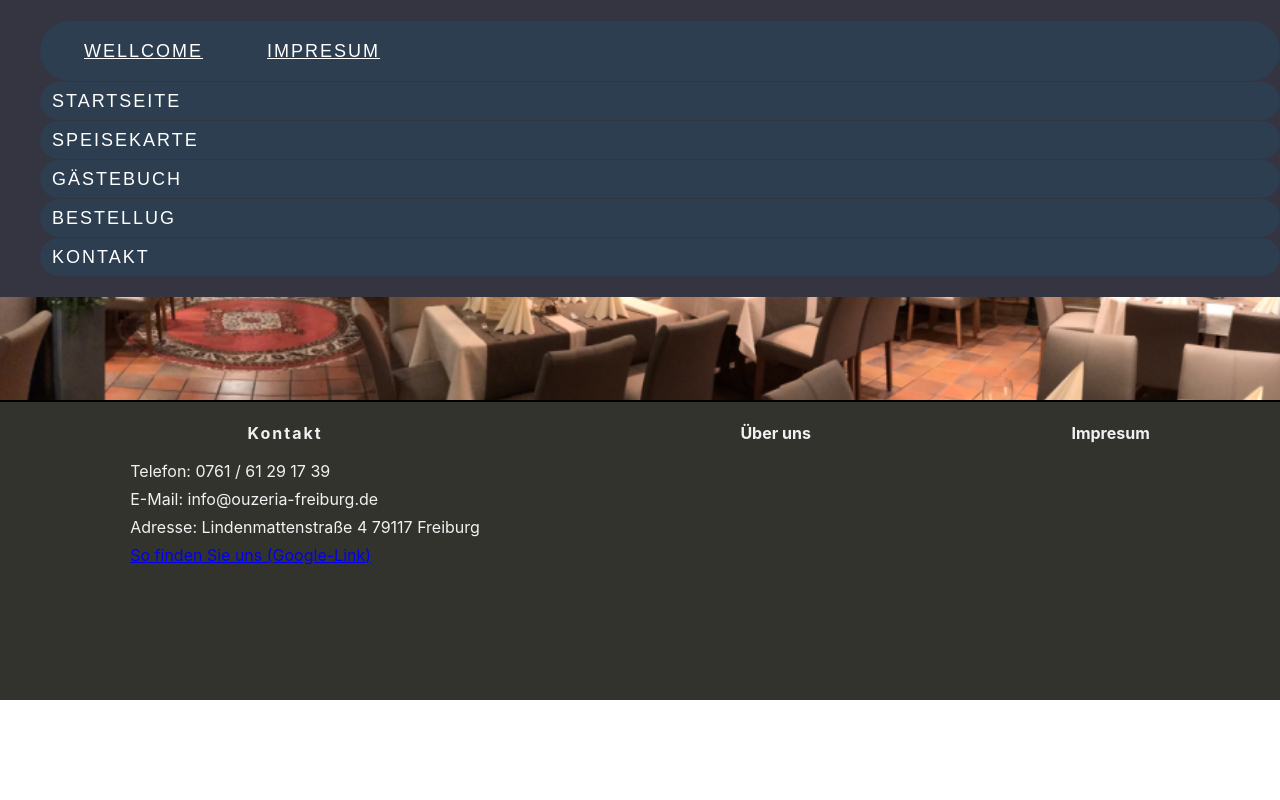
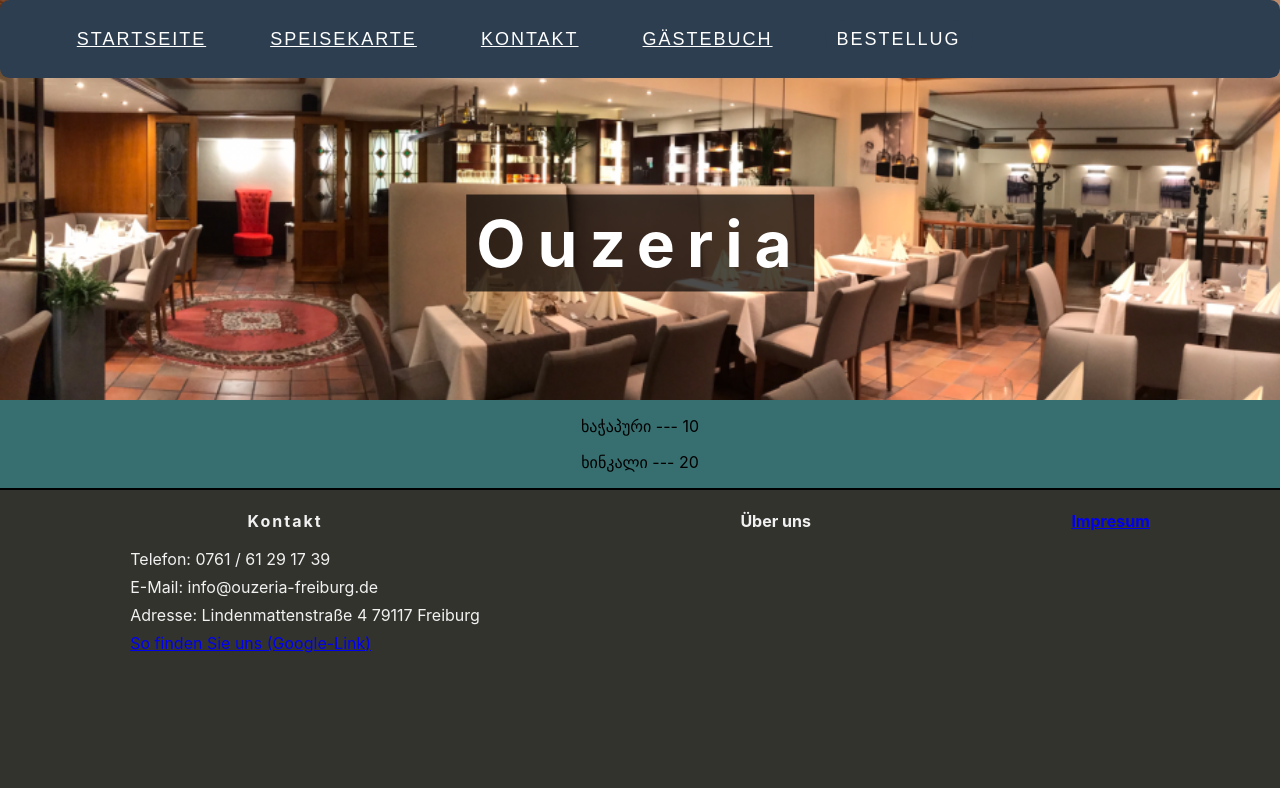
Before and after one commit to TchumburidzG/putz_firma, a React (Create React App) app: page /menu in a window 1280 px wide. Built offline with nearby package versions, Linux system fonts and the light colour scheme.

Commit message:
adding naviagtion pages

```diff
--- a/src/App.js
+++ b/src/App.js
@@ -4,7 +4,9 @@ import Footer from "./components/Footer/Footer";
 import Impresum from './components/Impresum/Impresum';
 import Header from './components/header';
 import Route from './components/route';
-
+import GustBook from './components/GustBook/gustBook';
+import Contact from './components/contact';
+import Menu from './components/menu';
 function App() {
   return (
     <div className="App">
@@ -15,6 +17,15 @@ function App() {
       <Route path={'/impresum'}>
         <Impresum />
       </Route>
+      <Route path={'/gustBook'}>
+        <GustBook />
+      </Route>
+      <Route path={'/contact'}>
+        <Contact />
+      </Route>
+      <Route path={'/menu'}>
+        <Menu />
+      </Route>
       <Footer />
     </div>
   );
--- a/src/components/Footer/Footer.js
+++ b/src/components/Footer/Footer.js
@@ -1,6 +1,6 @@
 import "./footer.css"
-//import Impresum from "../Impresum/Impresum";
-
+import Impresum from "../Impresum/Impresum";
+import Link from "../link";
 
 function Footer() {
   return (
@@ -18,14 +18,17 @@ function Footer() {
                   So finden Sie uns (Google-Link)
                 </a>
               </p>
-
           </div>
         </div>
         <div className="about-us">
           <h4 className="footer-titles">Über uns</h4>
         </div>
         <div className="impresum">
-          <h4 className="footer-titles">Impresum</h4>
+          <h4 className="footer-titles">
+            <Link key={Impresum} to={'/impresum'} >
+              {'Impresum'}
+            </Link>
+          </h4>
         </div>
       </div>
     </div>
--- /dev/null
+++ b/src/components/GustBook/gustBook.js
@@ -0,0 +1,11 @@
+import React from "react";
+
+function GustBook() {
+  return (
+    <div>
+      user comments
+    </div>
+  )
+};
+
+export default GustBook;
--- a/src/components/Impresum/Impresum.js
+++ b/src/components/Impresum/Impresum.js
@@ -1,6 +1,9 @@
 import "./impresum.css"
-
+import { useEffect } from "react";
 function Impresum() {
+  useEffect(()=>{
+    window.scrollTo({ top: 0, left: 0, behavior: 'smooth' });
+  })
   return (
     <div className="impresum-container">
       <h3>Impresum</h3>
--- a/src/components/Wellcome/Wellcome.js
+++ b/src/components/Wellcome/Wellcome.js
@@ -5,7 +5,7 @@ function Wellcome (){
 
     return (
         <div className="wellcome-container">
-           <h3 className="wellcome-title">Herzlich gg willkommen in der Ouzeria</h3>
+           <h3 className="wellcome-title">Herzlich willkommen in der Ouzeria</h3>
            <div className="wellcome-text-container">
                 <p className="text-container">
                     Wir laden Sie ein zu einem kulinarischen Streifzug
--- /dev/null
+++ b/src/components/contact.js
@@ -0,0 +1,29 @@
+function Contact() {
+  return (
+    <div>
+
+      <div className="contact-info">
+        <p>Telefon: 0761 / 61 29 17 39 </p>
+        <p>E-Mail: info@ouzeria-freiburg.de</p>
+        <p>Adresse: Lindenmattenstraße 4 79117 Freiburg </p>
+        <p>
+          <a href="https://maps.app.goo.gl/4La83NfXsCmuoJLy5" target='_blank' rel='noopener noreferrer'>
+            So finden Sie uns (Google-Link)
+          </a>
+        </p>
+
+      </div>
+
+      <div className="google-maps">
+        <div className="name-maps">Finde uns auf Google maps</div>
+        <iframe className="besika"
+          allowfullscreen="true"
+          loading="eager"
+          referrerpolicy="no-referrer-when-downgrade"
+          src="https://www.google.com/maps/embed?pb=!1m18!1m12!1m3!1d4966.388503017338!2d7.892806100651802!3d47.981225572516465!2m3!1f0!2f0!3f0!3m2!1i1024!2i768!4f13.1!3m3!1m2!1s0x47911d25c5127fbf%3A0xdb0509407fcafccb!2sOuzeria!5e1!3m2!1ska!2sde!4v1702056973203!5m2!1ska!2sde">
+        </iframe>
+      </div>
+    </div>
+  )
+};
+export default Contact;
--- a/src/components/header.js
+++ b/src/components/header.js
@@ -4,11 +4,12 @@ import headerImg from "../assets/images/header.png";
 import Link from './link';
 
 function Header() {
-  const [scrollY, setScrollY] = useState(0);
 
   const links = [
-    { label: 'Wellcome', path: '/' },
-    { label: 'Impresum', path: '/impresum' },
+    { label: 'Startseite', path: '/' },
+    { label: 'Speisekarte', path: '/menu' },
+    { label: 'Kontakt', path: '/contact' },
+    { label: 'Gästebuch', path: '/gustBook' },
   ];
 
   const renderedLinks = links.map((link) => {
@@ -22,45 +23,17 @@ function Header() {
     );
   });
 
-
-  const handleScroll = () => {
-    setScrollY(window.scrollY);
-  };
-
-  useEffect(() => {
-    window.addEventListener('scroll', handleScroll);
-    return () => {
-      window.removeEventListener('scroll', handleScroll);
-    };
-  }, []);
-  const headerHeight = 400;
-  const minImageHeight = 10;
-  const navigationHeight = 10;
-
-  const imageHeight = Math.max(headerHeight - scrollY, minImageHeight);
-
   return (
     <>
       <div className="header-container">
-        <div className="image-container" style={{ height: `${imageHeight}px`, overflow: 'hidden' }}>
-          {imageHeight > minImageHeight && (
-            <>
-              <h1 className="name"> Ouzeria </h1>
-              <img src={headerImg} alt="Header" style={{ width: '100%', objectFit: 'cover' }} />
-            </>
-          )}
+        <div className="image-container" >
+          <h1 className="name"> Ouzeria </h1>
+          <img src={headerImg} alt="Header" style={{ width: '100%', objectFit: 'cover' }} />
         </div>
       </div>
-
-      <div className="navigation" >
-        <a className="btn">
-          {renderedLinks}
-        </a>
-        <a className="btn">Startseite</a>
-        <a className="btn">Speisekarte</a>
-        <a className="btn">Gästebuch</a>
+      <div className="navigation btn" >
+        {renderedLinks}
         <a className="btn" href="https://ouzeria.leaftoken.io/" target='_blank' rel='noopener noreferrer'>Bestellug</a>
-        <a className="btn">Kontakt</a>
       </div>
     </>
   );
--- a/src/components/link.js
+++ b/src/components/link.js
@@ -13,7 +13,7 @@ function Link({ to, children }) {
   };
 
   return (
-    <a href={to} onClick={handleClick}>
+    <a  href={to} onClick={handleClick}>
       {children}
     </a>
   );
--- /dev/null
+++ b/src/components/menu.js
@@ -0,0 +1,9 @@
+function Menu() {
+  return (
+    <div>
+      <p>ხაჭაპური   --- 10</p>
+      <p>ხინკალი  --- 20</p>
+    </div>
+  )
+};
+export default Menu;
```
